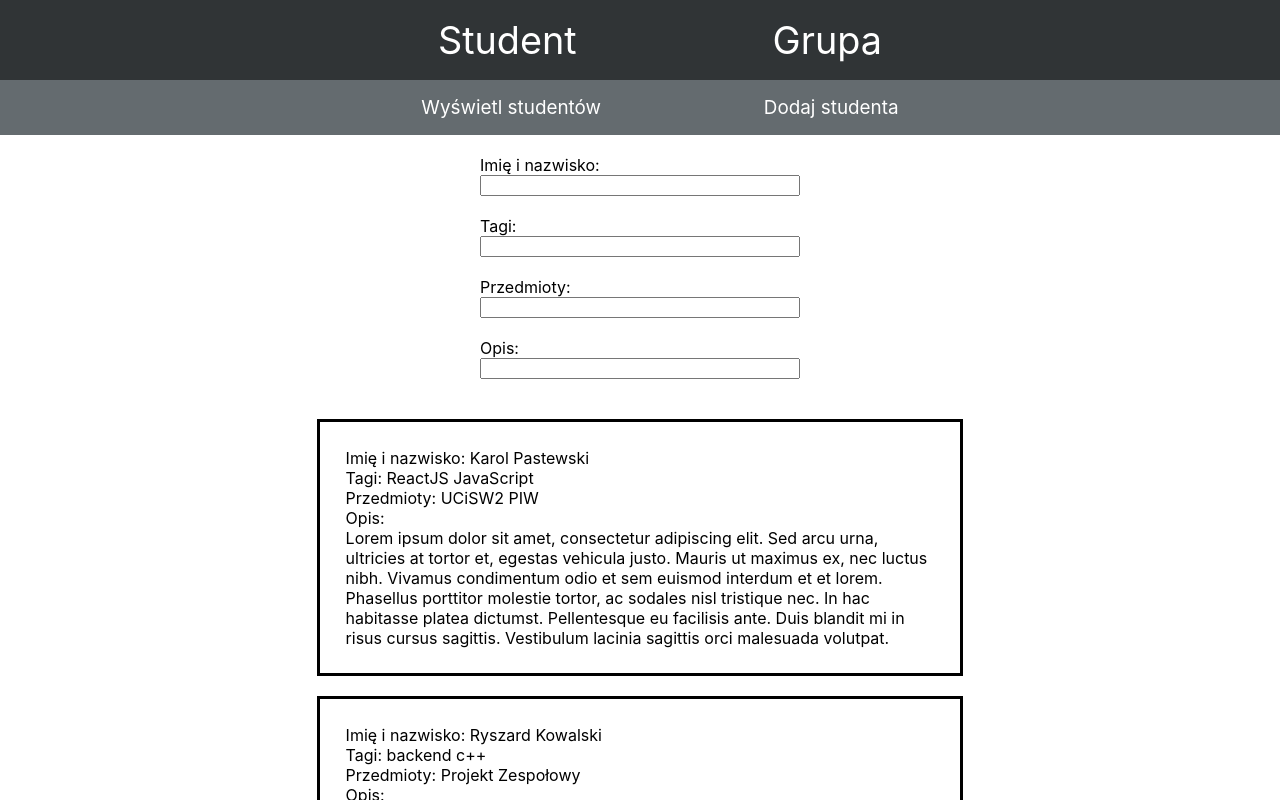
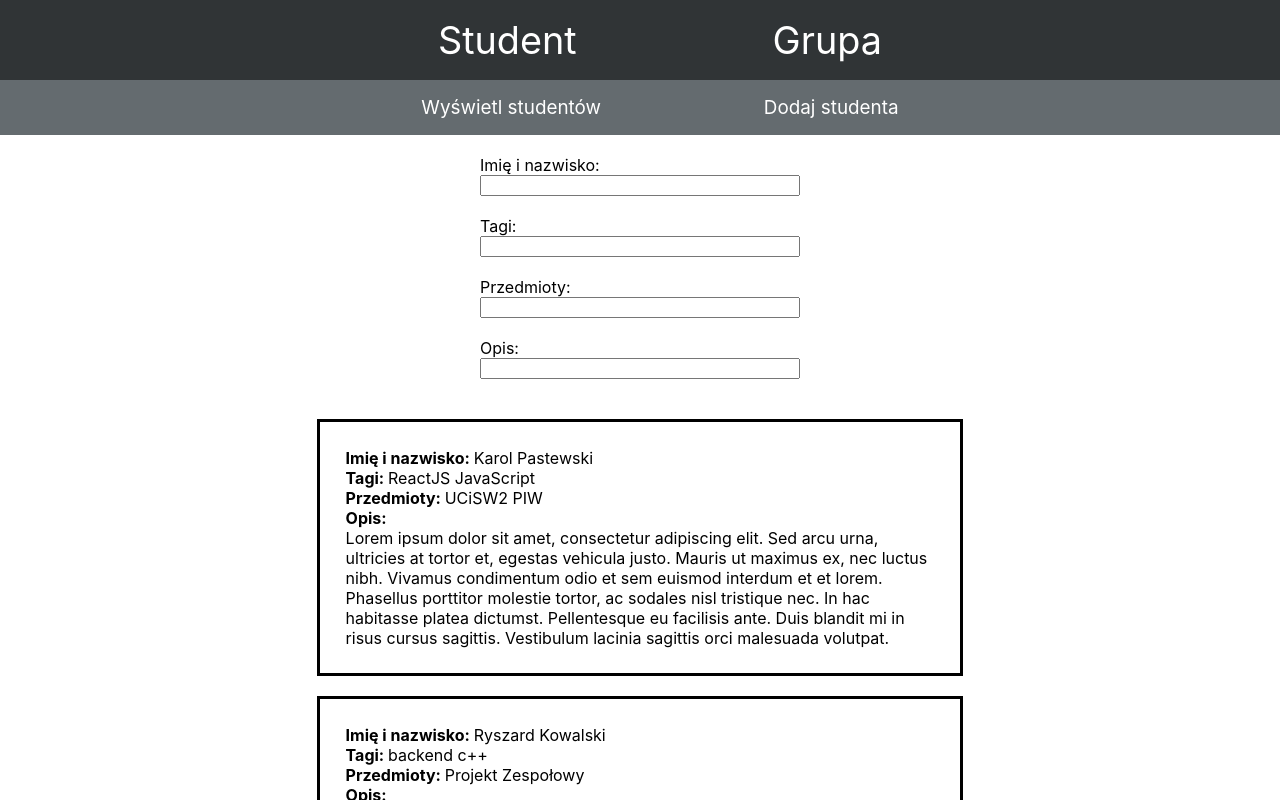
Before and after one commit to Pasti29/proj-inter-web, a React (Create React App) app: page / in a window 1280 px wide. Shown: the top 800 px of the page. Built offline with nearby package versions, Linux system fonts and the light colour scheme.

Commit message:
Added subpage to add students

```diff
--- a/src/App.css
+++ b/src/App.css
@@ -59,3 +59,14 @@ nav {
     text-align: left;
     display: grid;
 }
+button {
+    width: 200px;
+    margin: auto;
+    margin-top: 20px;
+    height: 50px;
+}
+
+#studentDescriptionRef {
+    height: 100px;
+    resize: none;
+}
--- a/src/Pages/Student/AddStudentPage.js
+++ b/src/Pages/Student/AddStudentPage.js
@@ -1,10 +1,50 @@
-import React from "react";
+import React, { useRef } from "react";
 import '../../App.css'
 
-function AddStudentPage() {
+function AddStudentPage({ setStudents }) {
+
+    const studentNameRef = useRef();
+    const studentEmailRef = useRef();
+    const studentTagsRef = useRef();
+    const studentSubjectsRef = useRef();
+    const studentDescriptionRef = useRef();
+
+    function handleAddStudent(e) {
+        const name = studentNameRef.current.value;
+        const email = studentEmailRef.current.value;
+        const tags = studentTagsRef.current.value.split(',');
+        const subjects = studentSubjectsRef.current.value.split(',');
+        const description = studentDescriptionRef.current.value;
+
+        setStudents(prevStudents => {
+            return [...prevStudents, {
+                id: prevStudents.length + 1,
+                name: name,
+                email: email,
+                tags: tags,
+                subjects: subjects,
+                description: description
+            }];
+        });
+
+        studentNameRef.current.value = null;
+        studentEmailRef.current.value = null;
+        studentTagsRef.current.value = null;
+        studentSubjectsRef.current.value = null;
+        studentDescriptionRef.current.value = null;
+    }
+
     return (
         <div>
-            <h1>Add Student Page</h1>
+            <div className="filters">
+                Imię i nazwisko: <input ref={studentNameRef} type="text" /> <br />
+                E-mail: <input ref={studentEmailRef} type="text" /> <br />
+                Tagi (oddzielone przecinkiem): <input ref={studentTagsRef} type="text" /> <br />
+                Przedmioty (oddzielone przecinkiem): <input ref={studentSubjectsRef} type="text" /> <br />
+                Opis: <textarea id="studentDescriptionRef" ref={studentDescriptionRef} type="text" /> <br />
+                <button onClick={handleAddStudent}>Dodaj studenta</button>
+            </div>
+
         </div>
     );
 }
--- a/src/Pages/Student/AllStudentPage.js
+++ b/src/Pages/Student/AllStudentPage.js
@@ -2,33 +2,8 @@ import React, { useState } from "react";
 import '../../App.css'
 import StudentList from './components/StudentList'
 
-function AllStudentPage() {
-    const [students, setStudents] = useState([
-        {
-          id: 1,
-          name: 'Karol Pastewski',
-          email: 'karolpastewski@mail.com',
-          tags: ['ReactJS', 'JavaScript'],
-          subjects: ['UCiSW2', 'PIW'],
-          description: 'Lorem ipsum dolor sit amet, consectetur adipiscing elit. Sed arcu urna, ultricies at tortor et, egestas vehicula justo. Mauris ut maximus ex, nec luctus nibh. Vivamus condimentum odio et sem euismod interdum et et lorem. Phasellus porttitor molestie tortor, ac sodales nisl tristique nec. In hac habitasse platea dictumst. Pellentesque eu facilisis ante. Duis blandit mi in risus cursus sagittis. Vestibulum lacinia sagittis orci malesuada volutpat.',
-        },
-        {
-          id: 2,
-          name: 'Ryszard Kowalski',
-          email: 'ryszardKowalski@mail.com',
-          tags: ['backend', 'c++'],
-          subjects: ['Projekt Zespołowy'],
-          description: 'Lorem ipsum dolor sit amet, consectetur adipiscing elit. Sed arcu urna, ultricies at tortor et, egestas vehicula justo. Mauris ut maximus ex, nec luctus nibh. Vivamus condimentum odio et sem euismod interdum et et lorem. Phasellus porttitor molestie tortor, ac sodales nisl tristique nec. In hac habitasse platea dictumst. Pellentesque eu facilisis ante. Duis blandit mi in risus cursus sagittis. Vestibulum lacinia sagittis orci malesuada volutpat.',
-        },
-        {
-          id: 3,
-          name: 'Marta Sobczuk',
-          email: 'martasobczuk@mail.com',
-          tags: ['backend', 'python', 'machine learning'],
-          subjects: ['RiPO'],
-          description: 'Lorem dolor sit amet, consectetur adipiscing elit. Sed arcu urna, ultricies at tortor et, egestas vehicula justo. Mauris ut maximus ex, nec luctus nibh. Vivamus condimentum odio et sem euismod interdum et et lorem. Phasellus porttitor molestie tortor, ac sodales nisl tristique nec. In hac habitasse platea dictumst. Pellentesque eu facilisis ante. Duis blandit mi in risus cursus sagittis. Vestibulum lacinia sagittis orci malesuada volutpat.',
-        }
-      ]);
+function AllStudentPage({ students }) {
+
 
       const [filterName, setFilterName] = useState('');
       const [filterTags, setFilterTags] = useState('');
--- a/src/Pages/Student/StudentPage.js
+++ b/src/Pages/Student/StudentPage.js
@@ -1,4 +1,4 @@
-import React from 'react';
+import React, { useState } from 'react';
 import '../../App.css'
 import StudentNav from './StudentNav';
 import AllStudentPage from './AllStudentPage';
@@ -6,13 +6,39 @@ import AddStudentPage from './AddStudentPage';
 import { Route, Routes } from 'react-router-dom'
 
 function StudentPage() {
+  const [students, setStudents] = useState([
+    {
+      id: 1,
+      name: 'Karol Pastewski',
+      email: 'karolpastewski@mail.com',
+      tags: ['ReactJS', 'JavaScript'],
+      subjects: ['UCiSW2', 'PIW'],
+      description: 'Lorem ipsum dolor sit amet, consectetur adipiscing elit. Sed arcu urna, ultricies at tortor et, egestas vehicula justo. Mauris ut maximus ex, nec luctus nibh. Vivamus condimentum odio et sem euismod interdum et et lorem. Phasellus porttitor molestie tortor, ac sodales nisl tristique nec. In hac habitasse platea dictumst. Pellentesque eu facilisis ante. Duis blandit mi in risus cursus sagittis. Vestibulum lacinia sagittis orci malesuada volutpat.',
+    },
+    {
+      id: 2,
+      name: 'Ryszard Kowalski',
+      email: 'ryszardKowalski@mail.com',
+      tags: ['backend', 'c++'],
+      subjects: ['Projekt Zespołowy'],
+      description: 'Lorem ipsum dolor sit amet, consectetur adipiscing elit. Sed arcu urna, ultricies at tortor et, egestas vehicula justo. Mauris ut maximus ex, nec luctus nibh. Vivamus condimentum odio et sem euismod interdum et et lorem. Phasellus porttitor molestie tortor, ac sodales nisl tristique nec. In hac habitasse platea dictumst. Pellentesque eu facilisis ante. Duis blandit mi in risus cursus sagittis. Vestibulum lacinia sagittis orci malesuada volutpat.',
+    },
+    {
+      id: 3,
+      name: 'Marta Sobczuk',
+      email: 'martasobczuk@mail.com',
+      tags: ['backend', 'python', 'machine learning'],
+      subjects: ['RiPO'],
+      description: 'Lorem dolor sit amet, consectetur adipiscing elit. Sed arcu urna, ultricies at tortor et, egestas vehicula justo. Mauris ut maximus ex, nec luctus nibh. Vivamus condimentum odio et sem euismod interdum et et lorem. Phasellus porttitor molestie tortor, ac sodales nisl tristique nec. In hac habitasse platea dictumst. Pellentesque eu facilisis ante. Duis blandit mi in risus cursus sagittis. Vestibulum lacinia sagittis orci malesuada volutpat.',
+    }
+  ]);
 
   return (
       <div>
         <StudentNav />
         <Routes>
-          <Route path='/' exact element={ <AllStudentPage />} />
-          <Route path='/add' exact element={ <AddStudentPage />} />
+          <Route path='/' exact element={ <AllStudentPage students={students} />} />
+          <Route path='/add' exact element={ <AddStudentPage setStudents={setStudents} />} />
         </Routes>
       </div>
   );
--- a/src/Pages/Student/components/Student.js
+++ b/src/Pages/Student/components/Student.js
@@ -4,10 +4,10 @@ import '../../../App.css'
 export default function Student ({ student }) {
     return (
         <div className='studentDiv'>
-            Imię i nazwisko: <div className='studentName'>{student.name} {student.surname}</div> <br />
-            Tagi: <div className='studentTags'>{student.tags.join(' ')}</div>  <br />
-            Przedmioty: <div className='studentSubjects'>{student.subjects.join(' ')}</div>  <br />
-            Opis: <div className='studentDescription'>{student.description}</div>
+            <b>Imię i nazwisko: </b><div className='studentName'>{student.name} {student.surname}</div> <br />
+            <b>Tagi: </b><div className='studentTags'>{student.tags.join(' ')}</div>  <br />
+            <b>Przedmioty: </b><div className='studentSubjects'>{student.subjects.join(' ')}</div>  <br />
+            <b>Opis: </b><div className='studentDescription'>{student.description}</div>
         </div>
     );
 }
--- a/src/Pages/Student/components/StudentList.js
+++ b/src/Pages/Student/components/StudentList.js
@@ -5,7 +5,7 @@ import Student from './Student'
 export default function StudentList({ students }) {
     return (
         students.map(student => {
-            return <Student student={student} />;
+            return <Student key={student.id} student={student}/>;
         })
     );
 }
```
